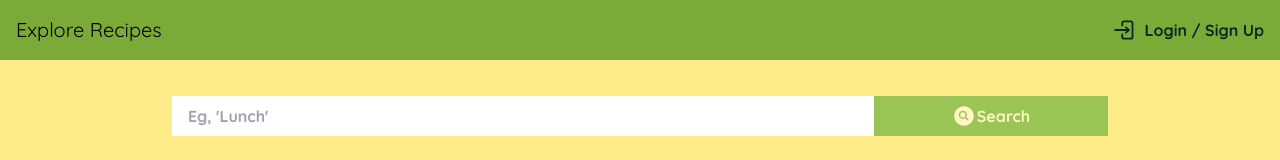
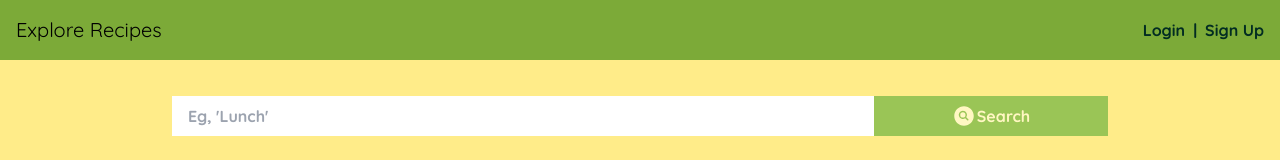
Before and after one commit to chirix33/recipe-sharing-app, a Next.js app: page /recipes in a window 1280 px wide. Shown: the top 160 px of the page. Built offline with nearby package versions, Linux system fonts and the light colour scheme; no server answers; the database is empty; a web font is replaced by a local one.

Commit message:
Removed ArrowRightEndOnRectangleIcon, updated navigation links and added wrapping Link component to 'Explore Recipes' header title

```diff
--- a/app/recipes/layout.tsx
+++ b/app/recipes/layout.tsx
@@ -1,6 +1,6 @@
 import { auth } from "@/auth";
 import Link from "next/link";
-import { UserCircleIcon, ArrowRightEndOnRectangleIcon } from "@heroicons/react/20/solid";
+import { UserCircleIcon } from "@heroicons/react/20/solid";
 
 export default async function Layout({ children }: { children: React.ReactNode }) {
   const user = await auth();
@@ -8,11 +8,11 @@ export default async function Layout({ children }: { children: React.ReactNode }
     // Nav for all the Recipe Pages
     <div className="flex flex-col h-screen">
       <header className="flex justify-between bg-mallard-500 text-white p-4">
-        <h1 className="text-xl">Explore Recipes</h1>
+        <h1 className="text-xl"><Link href="/recipes">Explore Recipes</Link></h1>
         {
           user ?
           (<Link href="/dashboard" className="text-emerald-950 font-bold flex items-center justify-center gap-2"><UserCircleIcon className="w-6 h-6" /> My Account</Link>) :
-          (<Link href="/login" className="text-emerald-950 font-bold flex items-center justify-center gap-2"><ArrowRightEndOnRectangleIcon className="w-6 h-6" /> Login / Sign Up</Link>)
+          (<span className="text-emerald-950 font-bold flex items-center justify-center gap-2"><Link href="/login">Login</Link> | <Link href="/create">Sign Up</Link></span>)
         }
       </header>
       <main className="flex-1">{children}</main>
```
